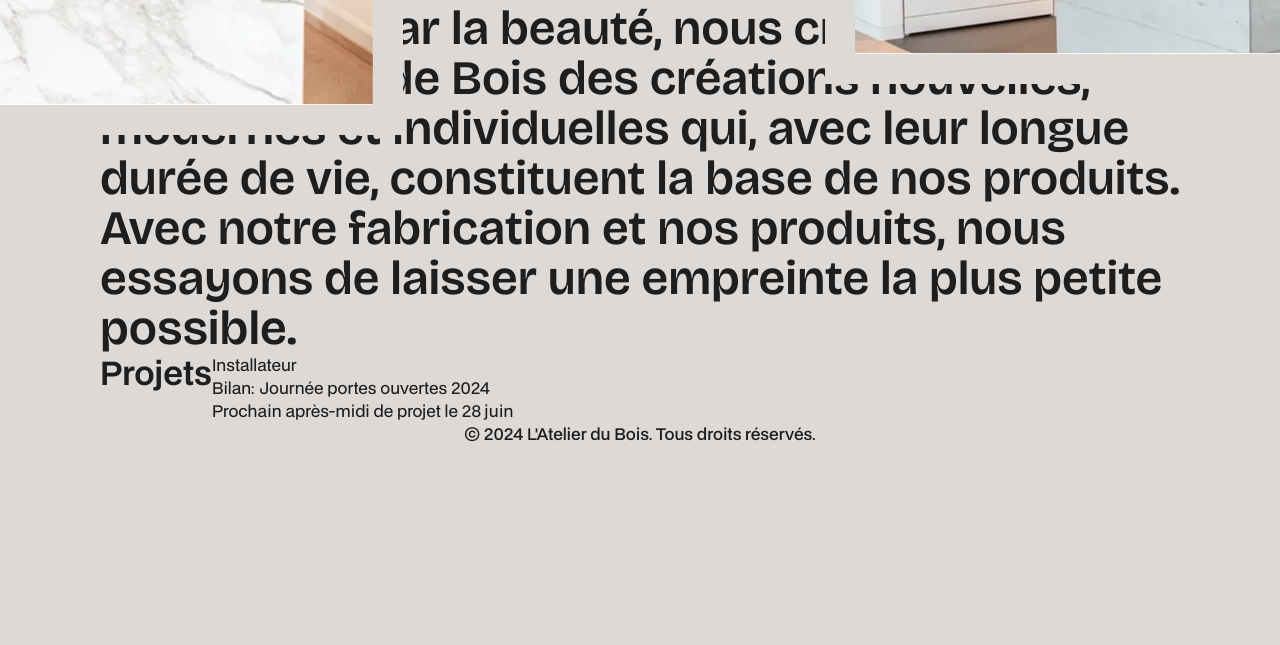
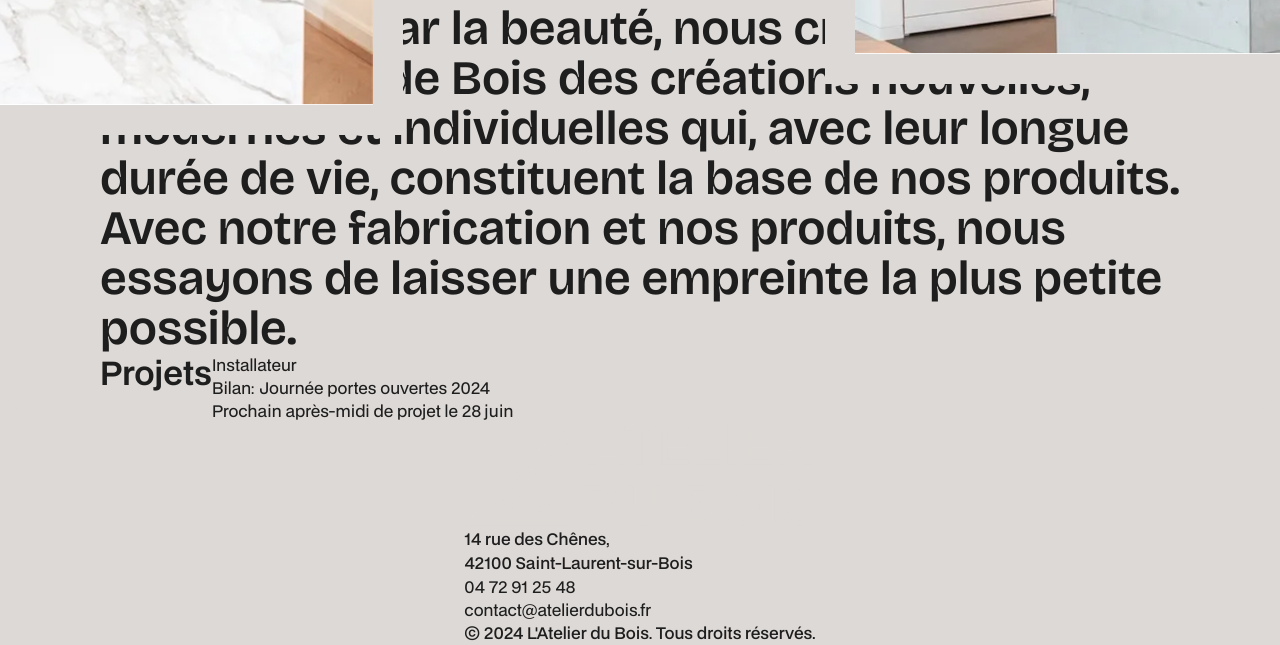
Before and after one commit to fannysaez/AtelierDuBois, a PHP site: page /index.php in a window 1280 px wide. Shown: the part 1111-1756 px from the top of the page. Before the commit the page ends 1553 px from the top, so only its background shows below. Run offline with PHP 8.4, Linux system fonts and the light colour scheme.

Commit message:
mise à jour

```diff
--- a/partials/footer.php
+++ b/partials/footer.php
@@ -1,5 +1,19 @@
-<footer>
-    <p>&copy; 2024 L'Atelier du Bois. Tous droits réservés.</p>
+<footer class="flex flex-column">
+    <div class="footer-container flex flex-column justify-between">
+        <img src="./assets/logo-white.svg" alt="Logo de L'Atelier du Bois">
+        <div class="footer-info flex flex-column">
+            <p>
+                14 rue des Chênes,
+                <br>
+                42100 Saint-Laurent-sur-Bois
+            </p>
+            <div class="footer-contact flex flex-column">
+                <a class="link">04 72 91 25 48</a>
+                <a class="link">contact@atelierdubois.fr</a>
+                <p>&copy; 2024 L'Atelier du Bois. Tous droits réservés.</p>
+            </div>
+        </div>
+    </div>
 </footer>
 
 </body>
```
